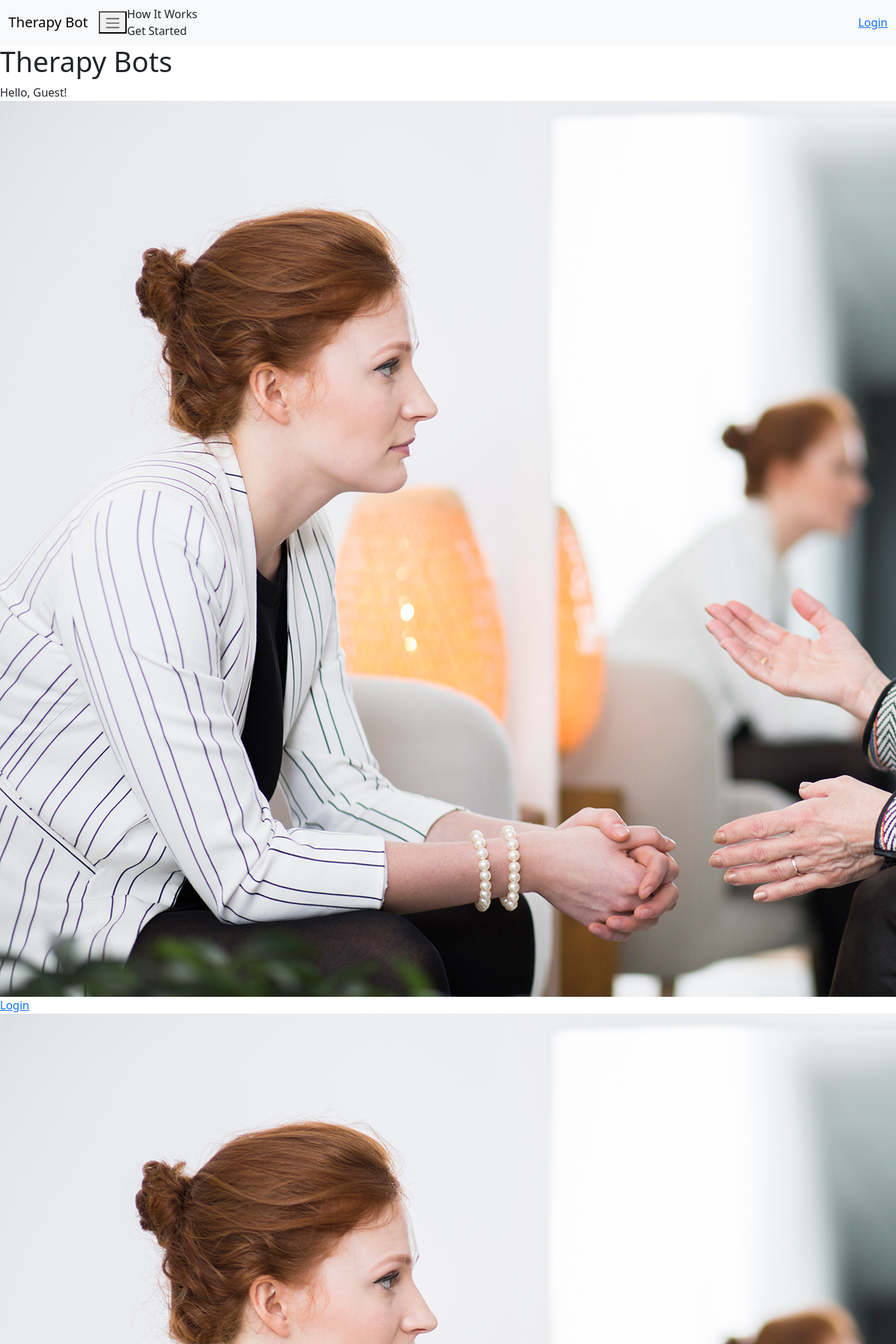
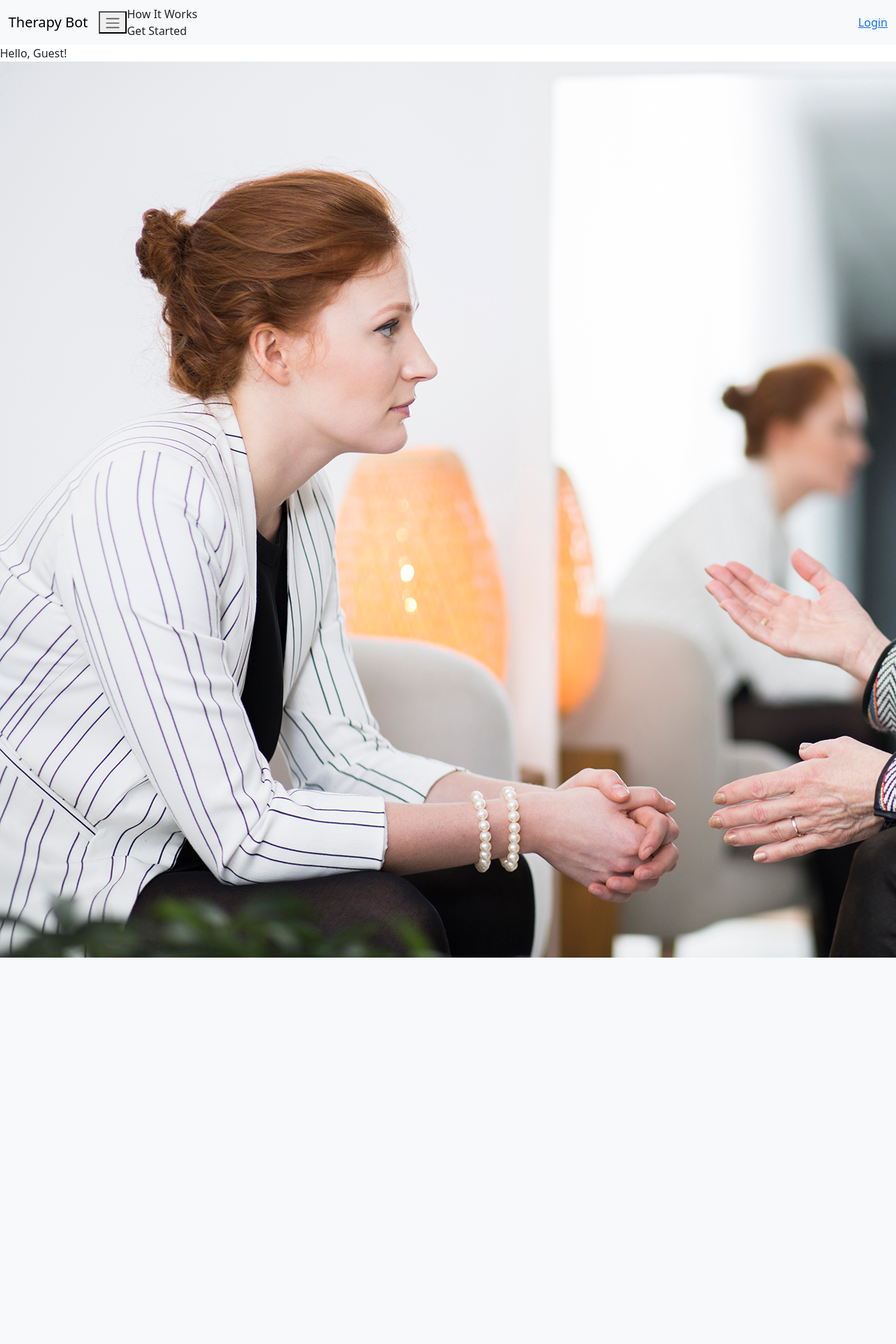
Before and after one commit to RasheedMartin/TherapyBot, a Django app: page / in a window 1280 px wide; the page is wider, and only the part inside the window is pictured. Shown: the top 1920 px of that part at 70% size. After the commit the page ends 1368 px from the top of that part, so only its background shows below. Run offline with Django 4.2, Linux system fonts and the light colour scheme.

Commit message:
Fronting Changes

```diff
--- a/templates/therapy/HomePage.html
+++ b/templates/therapy/HomePage.html
@@ -3,40 +3,7 @@
 {% block page_content %}
 Hello, {{ user.username|default:'Guest' }}!
 
-
-
-
-
 <div class="img1">
     <img src="{% static "images/therapy.jpg" %}" alt="Avatar" class="avatar">
-
-    <div>
-    {% if user.is_authenticated %}
-        <a href="{% url 'logout' %}">Logout</a>
-        <a href="{% url 'password_change' %}">Change password</a>
-    {% else %}
-        <a href="{% url 'login' %}">Login</a>
-    {% endif %}
-    <img src="{% static "images/therapy.jpg" %}" alt="Avatar" class="avatar" style>
-    <!--
-    <div class="container">
-      <label><b>Username</b></label>
-      <input type="text" placeholder="Enter Username" name="uname" required>
-
-
-      <label><b>Password</b></label>
-      <input type="password" placeholder="Enter Password" name="psw" required>
-
-
-      <button type="submit">Login</button>
-      <label>
-        <input type="checkbox" checked="checked" name="remember"> Remember me
-      </label>
-    </div>
-
-    <div class="container" style="background-color:#f1f1f1">
-      <button type="button" class="cancelbtn">Cancel</button>
-      <span class="psw">Forgot <a href="#">password?</a></span>
-    </div>
 </div>
 {% endblock %}
--- a/templates/therapy/base.html
+++ b/templates/therapy/base.html
@@ -22,12 +22,16 @@
                     <a href="#" class="nav-item nav-link">Get Started</a>
                 </div>
                 <div class="navbar-nav ms-auto">
-                        <a href="#" class="nav-item nac-link"> Login</a>
+                    {% if user.is_authenticated %}
+                        <a href="{% url 'logout' %}">Logout</a>
+                        <a href="{% url 'password_change' %}">Change password</a>
+                    {% else %}
+                        <a href="{% url 'login' %}" class="nav-item nac-link">Login</a>
+                    {% endif %}
                 </div>
             </div>
         </div>
     </nav>
-    <h1>Therapy Bots</h1>
     {% block page_content %}
 
     {% endblock %}
```
Also changed, not shown: db.sqlite3.
